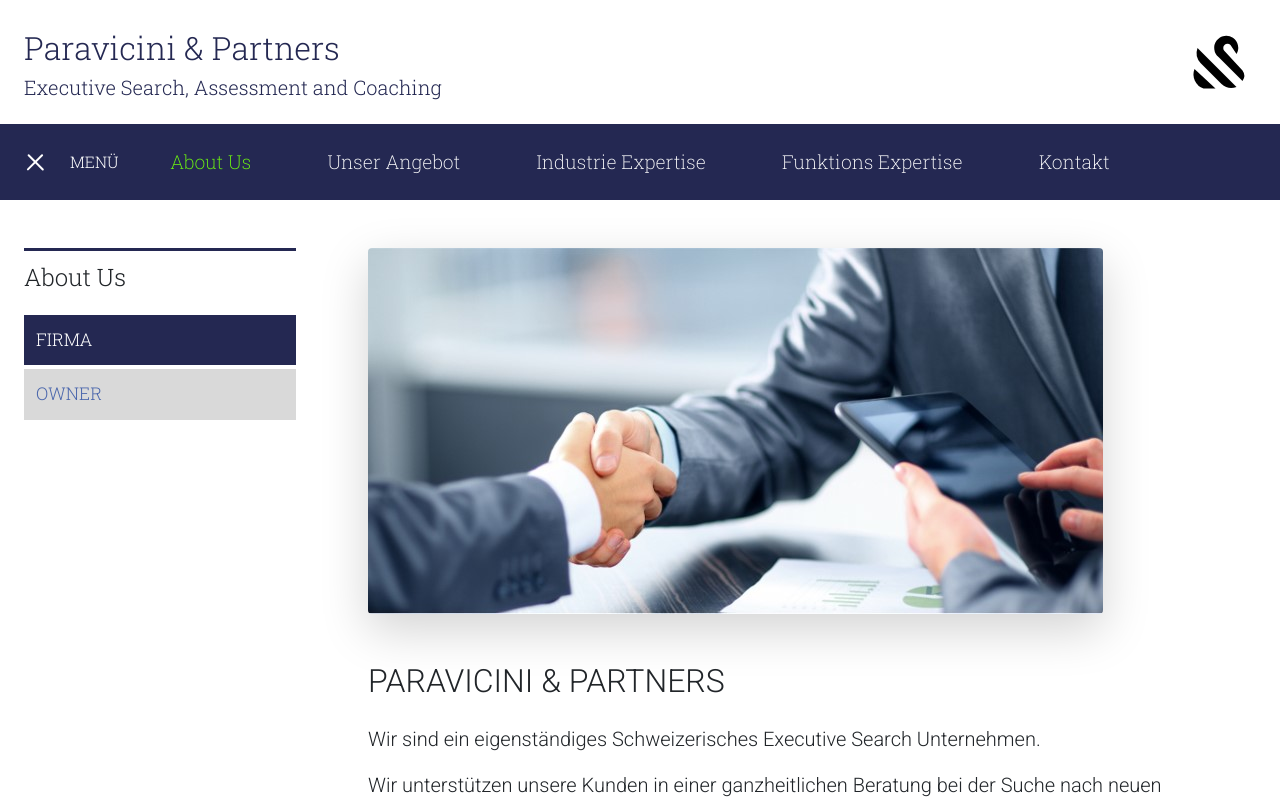
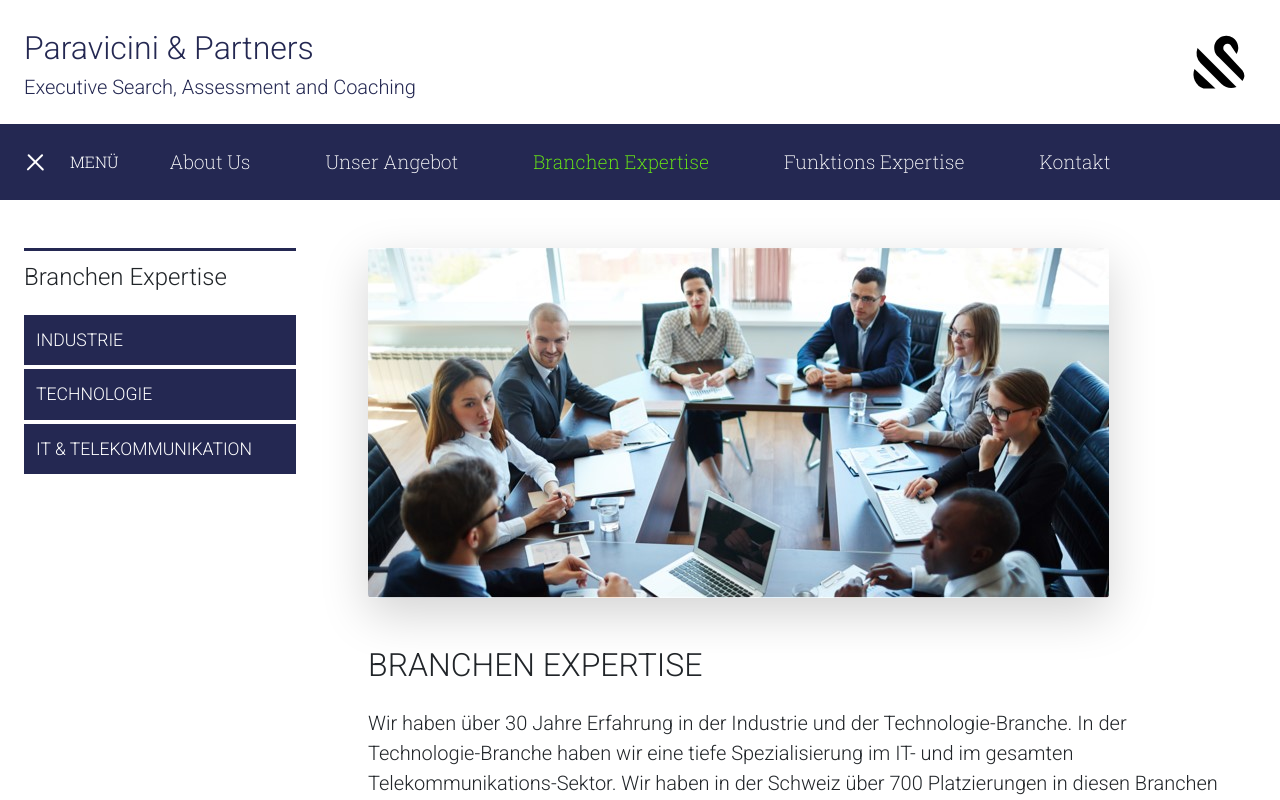
Before and after one commit to jorgeparavicini/paravicini_and_partners, an Angular app: page /branchen_expertise in a window 1280 px wide. Before the commit this address led to /about_us/firma. Shown: the top 800 px of the page. Built offline with nearby package versions, Linux system fonts and the light colour scheme.

Commit message:
Update to 1.0.1

```diff
--- a/src/app/app-routing.module.ts
+++ b/src/app/app-routing.module.ts
@@ -144,10 +144,10 @@
     ],
   },
   {
-    path: 'industrie_expertise',
+    path: 'branchen_expertise',
     component: IndustrieExpertiseComponent,
     data: {
-      title: 'Paravicini & Partners - Industrie Expertise',
+      title: 'Paravicini & Partners - Branchen Expertise',
       description: `Paravicini & Partners hat über 30 Jahre Erfahrung in der
       Industrie- und der Technologie-Branche. In der Technologie-Branche
        haben wir eine tiefe Spezialisierung im IT- , Software-,
--- a/src/app/components/overlay/overlay.component.html
+++ b/src/app/components/overlay/overlay.component.html
@@ -7,8 +7,24 @@
     <source src="/assets/videos/bg_video.webm" type="video/webm" />
     <source src="/assets/videos/bg_video.mp4" type="video/mp4" />
   </video>
-  <div class="position-absolute top-50 start-50 translate-middle">
-    <p class="slideIn text-white display-1 text-center fw-normal">
+  <div
+    class="
+      position-absolute
+      top-50
+      start-50
+      translate-middle
+      w-100
+      d-flex
+      flex-column
+      align-items-center
+    "
+  >
+    <img
+      class="img-fluid logo slideInLogo"
+      src="assets/img/logo_white.svg"
+      alt="Paravicini & Partners Logo"
+    />
+    <p class="slideInText text-white display-1 text-center fw-normal">
       Paravicini & Partners
     </p>
   </div>
--- a/src/app/components/overlay/overlay.component.scss
+++ b/src/app/components/overlay/overlay.component.scss
@@ -29,10 +29,15 @@
   }
 }
 
-.slideIn {
-  animation: 7s ease-in-out 0s 1 enlarge;
+.slideInText {
+  transform: scale(0);
+  animation: 5s ease-in-out 2s 1 enlarge forwards;
 }
 
-p {
-  font-family: 'Roboto Slab', serif;
+.slideInLogo {
+  animation: 3s ease-in-out 0s 1 enlarge forwards;
 }
+
+.logo {
+  height: 60px;
+}
--- a/src/app/components/overlay/overlay.component.ts
+++ b/src/app/components/overlay/overlay.component.ts
@@ -14,7 +14,7 @@
 export class OverlayComponent implements OnInit, AfterViewInit {
   @ViewChild('video') video!: ElementRef;
 
-  duration = 6000;
+  duration = 7500;
   fadeOutDuration = 2000;
 
   display = true;
--- a/src/app/containers/industrie-expertise/industrie-expertise.component.html
+++ b/src/app/containers/industrie-expertise/industrie-expertise.component.html
@@ -3,7 +3,7 @@
   class="rounded shadow-lg d-block img-fluid"
   alt="Industrie Expertise"
 />
-<h1 class="mt-5 mb-4 display-3 text-uppercase">Industrie Expertise</h1>
+<h1 class="mt-5 mb-4 display-3 text-uppercase">Branchen Expertise</h1>
 <p class="fs-5">
   Wir haben über 30 Jahre Erfahrung in der Industrie und der
   Technologie-Branche. In der Technologie-Branche haben wir eine tiefe
--- a/src/app/header/header.component.html
+++ b/src/app/header/header.component.html
@@ -27,16 +27,33 @@
       flex-grow-1
     "
   >
-    <div class="h-100 start-0 d-flex position-absolute align-items-center">
+    <div class="h-100 start-0 d-flex position-absolute align-items-center serif">
       <app-menu-button #menu></app-menu-button>
     </div>
 
-    <p class="pt-3 pb-3 m-0 text-center d-block d-md-none fs-3 w-100">
-      Paravicini & Partners
-    </p>
+    <div
+      class="
+        text-center
+        d-flex d-md-none
+        fs-3
+        w-100
+        justify-content-between
+        align-items-center
+        me-2
+      "
+      style="margin-left: 70px"
+    >
+      <p class="pt-3 pb-3 m-0">Paravicini & Partners</p>
+      <img
+        class="img-fluid"
+        src="assets/img/logo_white.svg"
+        alt="Paravicini & Partners Logo"
+        style="height: 40px"
+      />
+    </div>
 
     <nav
-      class="d-none d-md-flex justify-content-center container-sm banner-nav"
+      class="d-none d-md-flex justify-content-center container-sm banner-nav serif"
     >
       <a
         *ngFor="let site of sites; let i = index"
--- a/src/app/header/header.component.scss
+++ b/src/app/header/header.component.scss
@@ -3,7 +3,7 @@
 @import '~bootstrap/scss/mixins';
 @import '../../variables';
 
-* {
+.serif {
   font-family: 'Roboto Slab', serif;
 }
 
--- a/src/app/header/header.component.ts
+++ b/src/app/header/header.component.ts
@@ -43,12 +43,12 @@
       common: false,
     },
     {
-      name: 'Industrie Expertise',
-      url: '/industrie_expertise',
+      name: 'Branchen Expertise',
+      url: '/branchen_expertise',
       subSites: [
-        { name: 'Industrie', url: '/industrie_expertise' },
-        { name: 'Technologie', url: '/industrie_expertise' },
-        { name: 'IT & Telekommunikation', url: '/industrie_expertise' },
+        { name: 'Industrie', url: '/branchen_expertise' },
+        { name: 'Technologie', url: '/branchen_expertise' },
+        { name: 'IT & Telekommunikation', url: '/branchen_expertise' },
       ],
       common: true,
     },
@@ -56,7 +56,7 @@
       name: 'Funktions Expertise',
       url: '/funktions_expertise',
       subSites: [
-        { name: 'Board', url: '/funktions_expertise' },
+        { name: 'Funktionen', url: '/funktions_expertise' },
         { name: 'CEO & Management', url: '/funktions_expertise' },
         { name: 'CFO & Finance', url: '/funktions_expertise' },
         { name: 'CIO & Digital', url: '/funktions_expertise' },
```
Also changed, not shown: src/assets/img/logo_white.svg (added).
